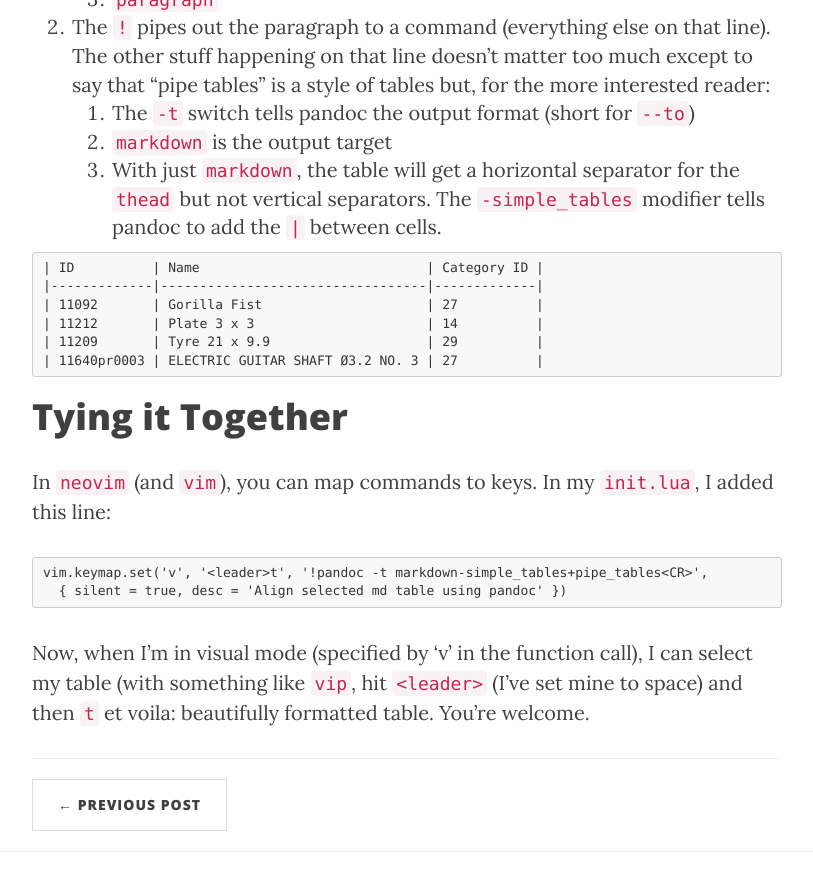
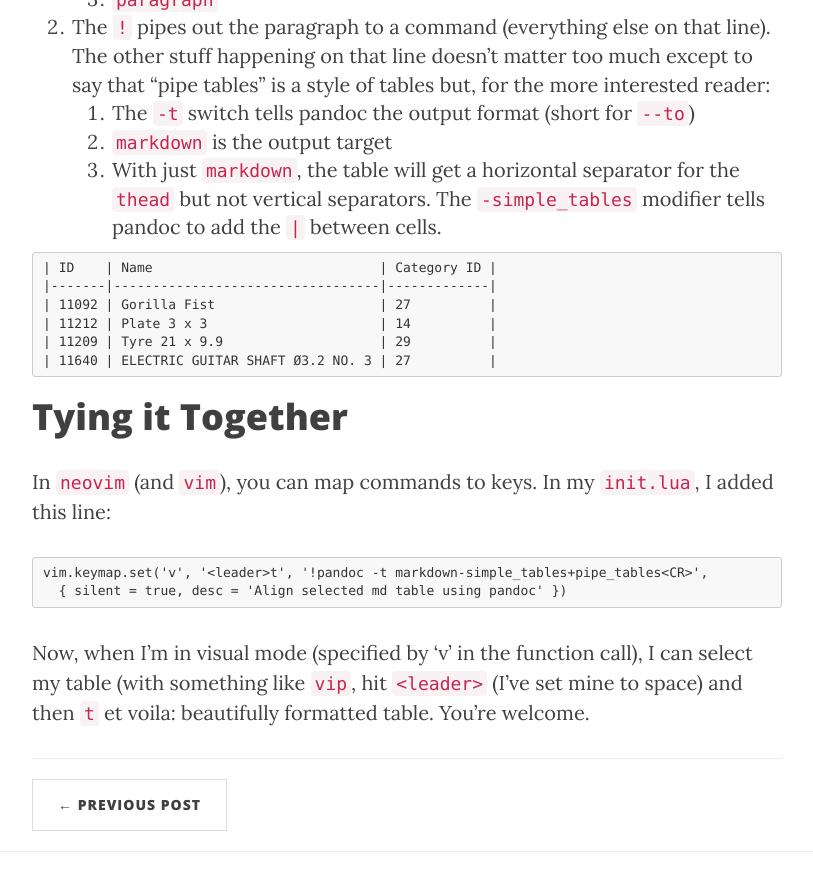
Before and after one commit to jcuenod/bibletech, a Jekyll site: the page built from _posts/2023-03-14-formatting-md-tables-in-neovim.md, in a window 1280 px wide and 900 px high, scrolled down 1604 px. Shown: the top 891 px of the window, without its empty margins (233-1046 px from the left). Built offline with Jekyll 4.4.1, drawn with Linux system fonts in a browser that asks for light colours; nearby versions of some CDN libraries; some of the changed text lies outside the part shown.

Commit message:
Fix id in table and reformat

````diff
--- a/_posts/2023-03-14-formatting-md-tables-in-neovim.md
+++ b/_posts/2023-03-14-formatting-md-tables-in-neovim.md
@@ -17,7 +17,7 @@ You're writing a markdown file and you need a table. No problem, there's a stand
 | 11092 | Gorilla Fist | 27 |
 | 11212 | Plate 3 x 3 | 14 |
 | 11209 | Tyre 21 x 9.9 | 29 |
-| 11640pr0003 | ELECTRIC GUITAR SHAFT Ø3.2 NO. 3 | 27 |
+| 11640 | ELECTRIC GUITAR SHAFT Ø3.2 NO. 3 | 27 |
 ```
 
 Wouldn't it be nice if there were a magical way to turn that table into a nicely structured one? (like at the end of this post). Well there is.
@@ -46,12 +46,12 @@ Let's break that down for a sec:
 	3. With just `markdown`, the table will get a horizontal separator for the `thead` but not vertical separators. The `-simple_tables` modifier tells pandoc to add the `|` between cells.
 
 ```
-| ID          | Name                             | Category ID |
-|-------------|----------------------------------|-------------|
-| 11092       | Gorilla Fist                     | 27          |
-| 11212       | Plate 3 x 3                      | 14          |
-| 11209       | Tyre 21 x 9.9                    | 29          |
-| 11640pr0003 | ELECTRIC GUITAR SHAFT Ø3.2 NO. 3 | 27          |
+| ID    | Name                             | Category ID |
+|-------|----------------------------------|-------------|
+| 11092 | Gorilla Fist                     | 27          |
+| 11212 | Plate 3 x 3                      | 14          |
+| 11209 | Tyre 21 x 9.9                    | 29          |
+| 11640 | ELECTRIC GUITAR SHAFT Ø3.2 NO. 3 | 27          |
 ```
 
 # Tying it Together
````
